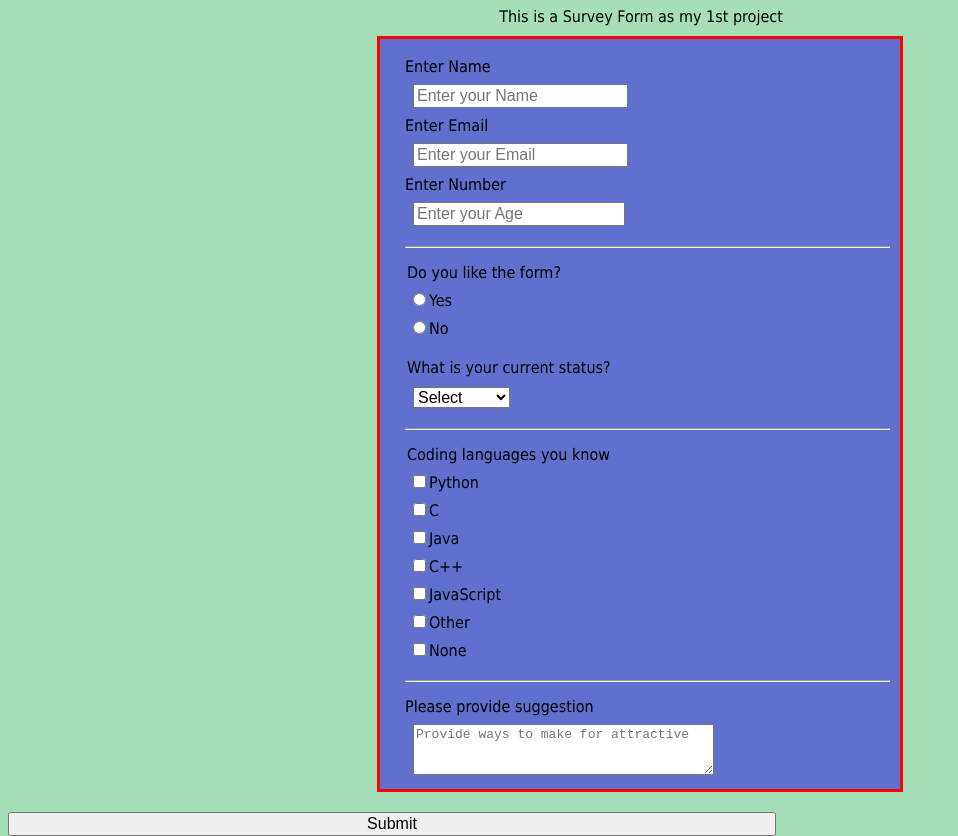
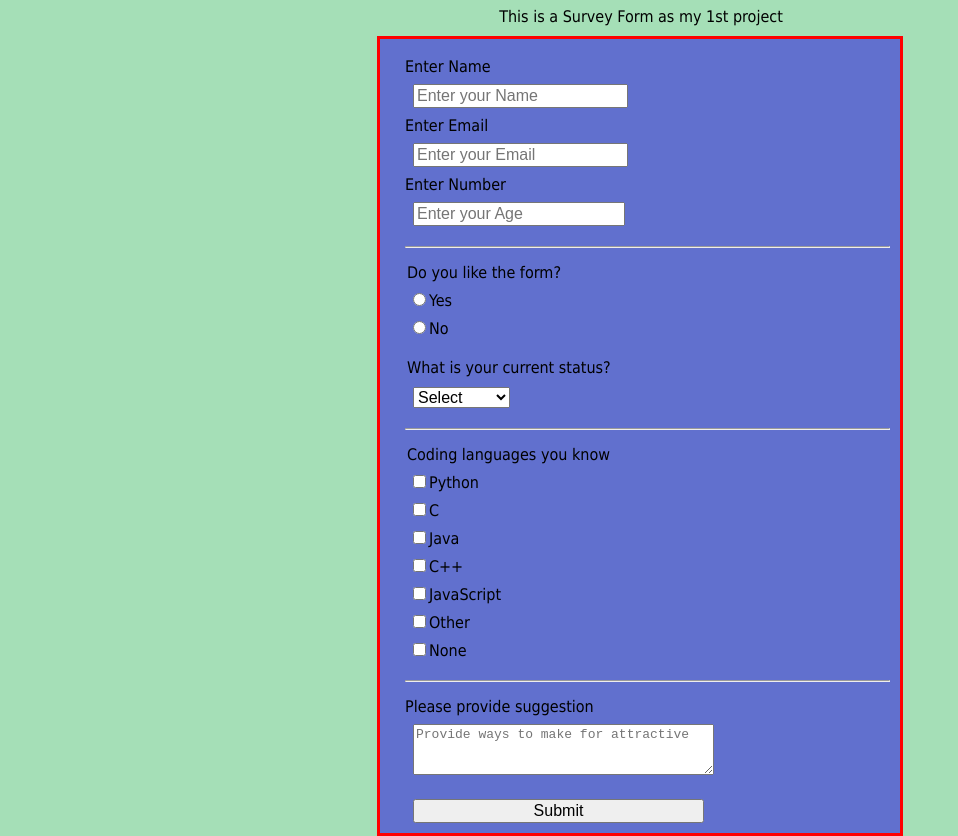
Before and after one commit to Vineet-Vankar/FCC-Course, a plain HTML site: page SurveyForm/index.html in a window 1280 px wide. Shown: the part 61-897 px from the top of the page, without its empty margins (0-958 px from the left). Drawn offline with Linux system fonts and the light colour scheme.

Commit message:
Update index.html

```diff
--- a/SurveyForm/index.html
+++ b/SurveyForm/index.html
@@ -2,7 +2,7 @@
 <html lan="en">
   <head>
     <meta charset="UTF-8">
-    <link rel="stylesheet" href="styles.css">
+    <link rel="stylesheet" href="styles.css" />
   </head>
   <body>
     <div>
@@ -46,8 +46,8 @@
       <hr class="bottomline">
       <label for="suggestion">Please provide suggestion</label>
       <textarea id="suggestion" placeholder="Provide ways to make for attractive" rows="3" cols="35"></textarea>
+      <input id="submit" type="Submit">
     </form>
     </div>
-    <input id="submit" type="Submit">
   </body>
 </html>
```
